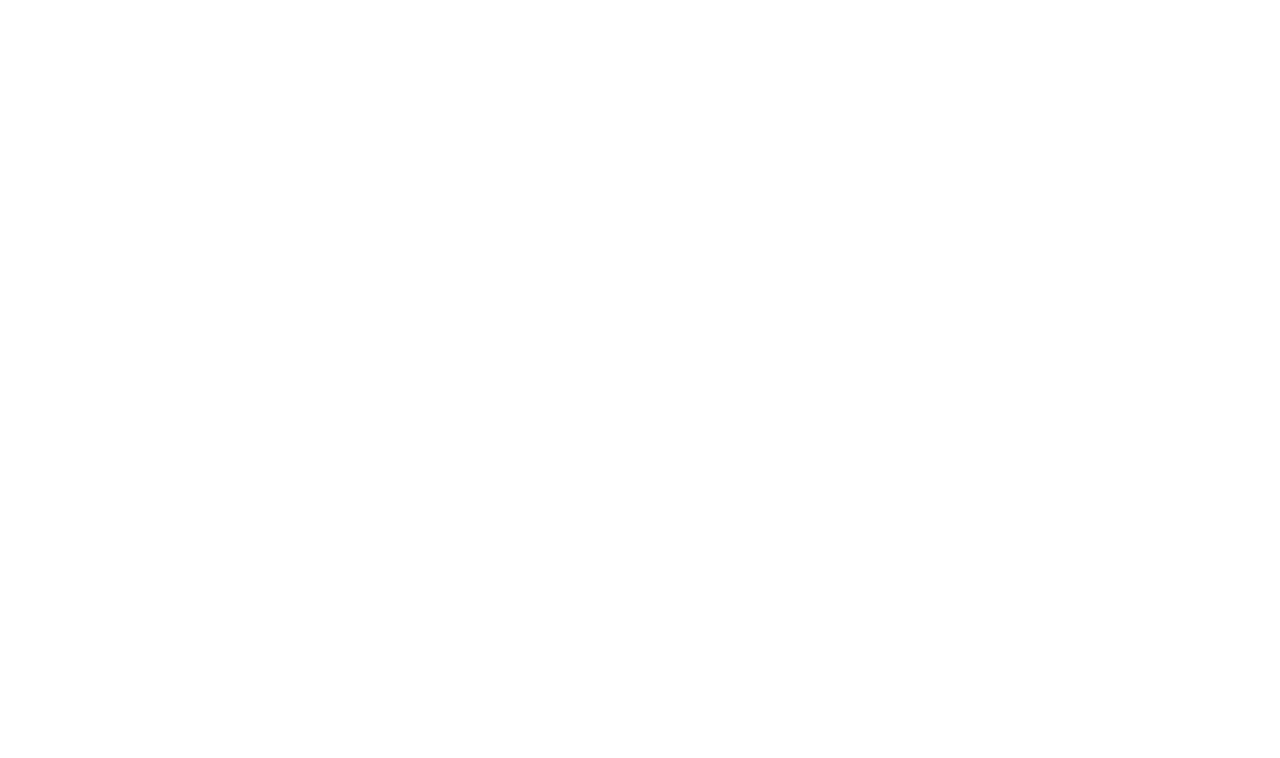
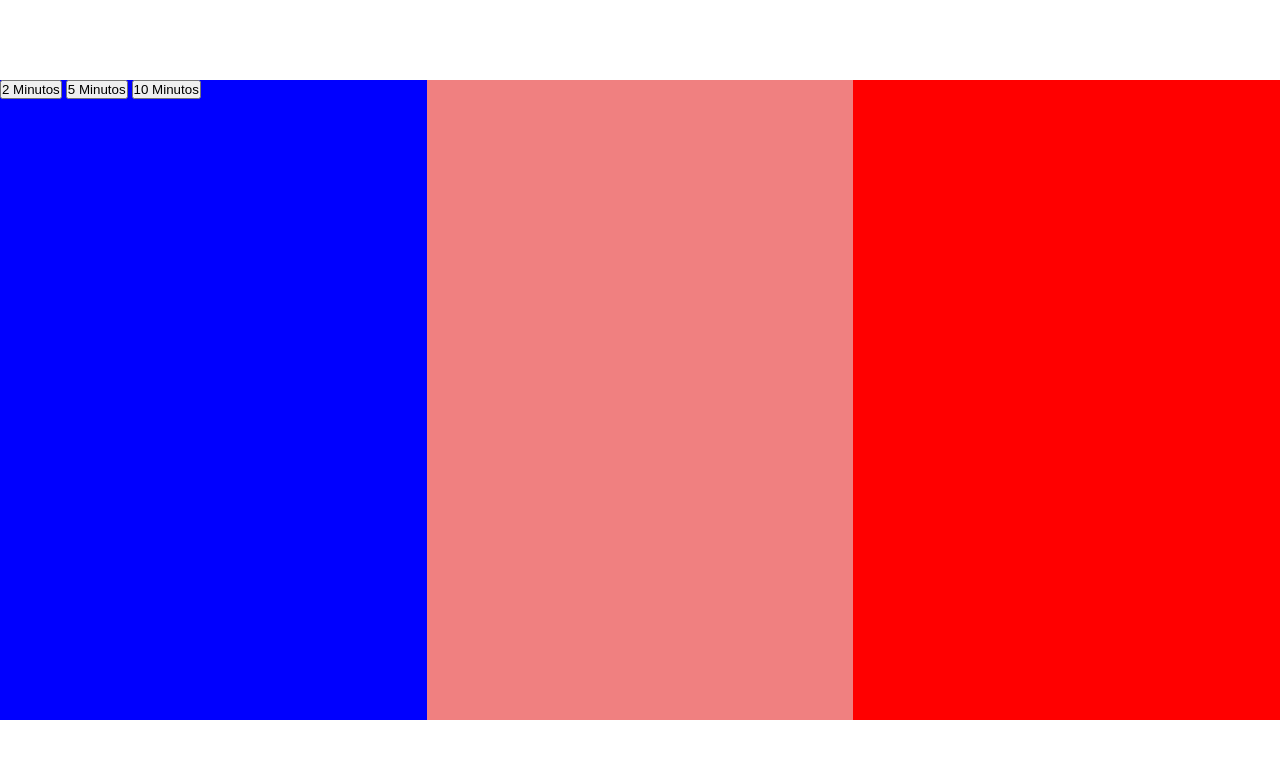
Before and after one commit to larissadantier/Cronometro, a plain HTML site: page index.html in a window 1280 px wide. Drawn offline with Linux system fonts and the light colour scheme.

Commit message:
Update index.html

```diff
--- a/index.html
+++ b/index.html
@@ -3,9 +3,29 @@
 <head>
     <meta charset="UTF-8">
     <meta name="viewport" content="width=device-width, initial-scale=1.0">
+    <meta http-equiv="X-UA-Compatible" content="ie=edge">
+    <link rel="stylesheet" href="style.css">
     <title>Aplicativo de meditação</title>
 </head>
 <body>
 
+    <div class="app">
+        <div class="time-select">
+            <button data-time="120">2 Minutos</button>
+            <button data-time="300">5 Minutos</button>
+            <button data-time="600">10 Minutos</button>
+        </div>
+        <div class="player-container">
+            <audio class="song">
+
+            </audio>
+        </div>
+        <div class="sound-picker"></div>
+
+    </div>
+
+
+
+    <script src="./app.js"></script>
 </body>
 </html>
--- a/style.css
+++ b/style.css
@@ -0,0 +1,26 @@
+*{
+    margin: 0;
+    padding: 0;
+    box-sizing: border-box;
+}
+
+.app{
+    height: 100vh;
+    display: flex;
+    justify-content: space-evenly;
+    align-items: center;
+}
+
+.time-select, .sound-picker, .player-container{
+height: 80%;
+flex: 1;
+}
+.time-select{
+    background-color: blue;
+}
+.sound-picker{
+    background-color: red;
+}
+.player-container{
+    background-color: lightcoral;
+}
```
Also changed, not shown: app.js (added), script.js (deleted).
